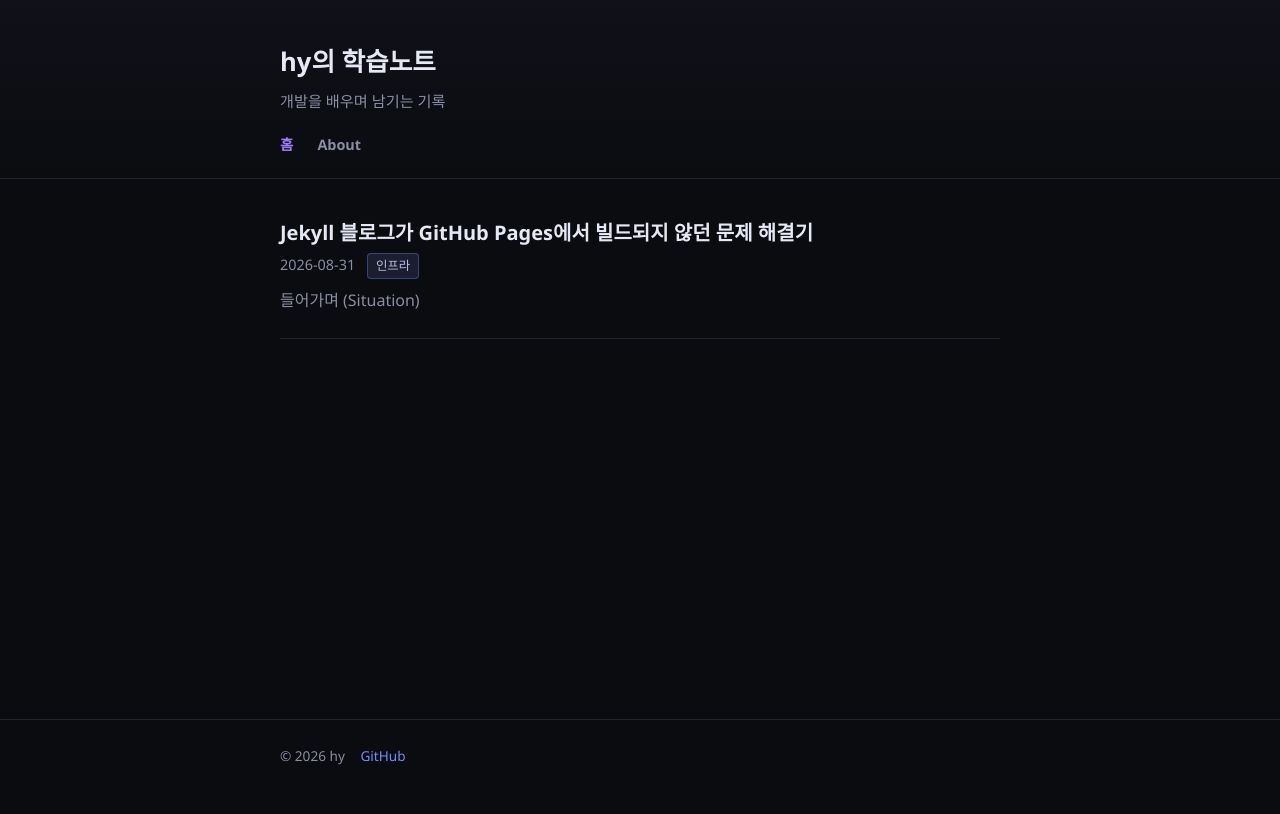
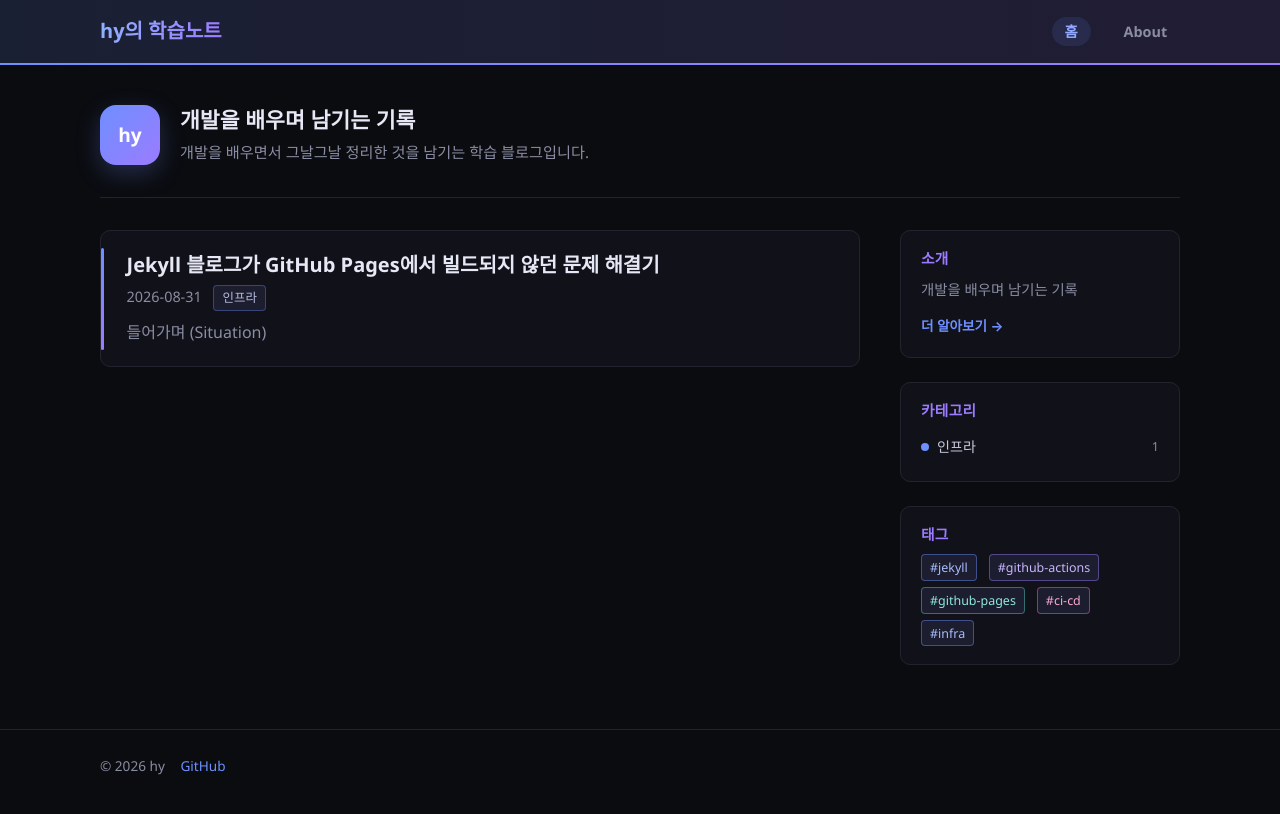
Before and after one commit to hhy0123/hyblog, a Jekyll site: the page built from index.html, in a window 1280 px wide. Shown: the top 814 px of the page. Built offline with Jekyll 4.4.1, drawn with Linux system fonts in a browser that asks for light colours.

Commit message:
디자인 보강: 사이드바, 히어로 섹션, 그라데이션 포인트 추가
빈 여백을 채우는 카테고리/태그/소개 사이드바, 홈 히어로,
글 목차 사이드바, 카드형 목록, 헤딩 앵커 링크 추가.

```diff
--- a/_includes/header.html
+++ b/_includes/header.html
@@ -1,7 +1,6 @@
 <header class="site-header">
-  <div class="wrap">
+  <div class="wrap site-header-inner">
     <a class="site-title" href="{{ '/' | relative_url }}">{{ site.title }}</a>
-    <p class="site-tagline">{{ site.tagline }}</p>
     <nav class="site-nav">
       {% for link in site.nav_links %}
         <a href="{{ link.url | relative_url }}"{% if page.url == link.url %} class="active"{% endif %}>{{ link.title }}</a>
--- /dev/null
+++ b/_includes/sidebar.html
@@ -0,0 +1,33 @@
+<aside class="sidebar">
+  <div class="widget widget-about">
+    <h3>소개</h3>
+    <p>{{ site.tagline }}</p>
+    <a class="widget-link" href="{{ '/about/' | relative_url }}">더 알아보기 →</a>
+  </div>
+
+  {% if site.categories.size > 0 %}
+  <div class="widget widget-categories">
+    <h3>카테고리</h3>
+    <ul>
+      {% for cat in site.categories %}
+        <li>
+          <span class="dot dot-{{ forloop.index0 | modulo: 4 }}"></span>
+          {{ cat[0] }}
+          <span class="count">{{ cat[1].size }}</span>
+        </li>
+      {% endfor %}
+    </ul>
+  </div>
+  {% endif %}
+
+  {% if site.tags.size > 0 %}
+  <div class="widget widget-tags">
+    <h3>태그</h3>
+    <div class="tag-cloud">
+      {% for tag in site.tags %}
+        <span class="badge badge-tag cat-{{ forloop.index0 | modulo: 4 }}">#{{ tag[0] }}</span>
+      {% endfor %}
+    </div>
+  </div>
+  {% endif %}
+</aside>
--- a/_layouts/home.html
+++ b/_layouts/home.html
@@ -1,6 +1,16 @@
 ---
 layout: default
 ---
+<div class="hero">
+  <div class="hero-avatar">hy</div>
+  <div>
+    <h1 class="hero-title">{{ site.tagline }}</h1>
+    <p class="hero-desc">{{ site.description }}</p>
+  </div>
+</div>
+
+<div class="home-grid">
+  <div class="home-main">
     <div class="post-list">
       {% for post in site.posts %}
         <article class="post-preview">
@@ -17,3 +27,6 @@ layout: default
         <p class="empty">아직 작성된 글이 없습니다.</p>
       {% endfor %}
     </div>
+  </div>
+  {% include sidebar.html %}
+</div>
--- a/assets/css/style.css
+++ b/assets/css/style.css
@@ -16,7 +16,7 @@
   --accent-purple: #9b7bff;
   --badge-bg: #1c1d2e;
   --badge-text: #b7bce0;
-  --max-width: 760px;
+  --max-width: 1120px;
 }
 
 * {
@@ -28,12 +28,25 @@ html {
 }
 
 body {
+  position: relative;
   margin: 0;
+  overflow-x: hidden;
   background: var(--bg);
   color: var(--text);
   font-family: "Pretendard", "Apple SD Gothic Neo", "Segoe UI", -apple-system, sans-serif;
   line-height: 1.7;
   -webkit-font-smoothing: antialiased;
+}
+
+body::before {
+  content: "";
+  position: fixed;
+  inset: 0;
+  z-index: -1;
+  background:
+    radial-gradient(600px circle at 12% -10%, rgb(110 143 255 / 20%), transparent 60%),
+    radial-gradient(700px circle at 92% 8%, rgb(155 123 255 / 16%), transparent 55%),
+    var(--bg);
 }
 
 .wrap {
@@ -60,27 +73,40 @@ h1, h2, h3, h4, h5, h6 {
 /* ---------- Header ---------- */
 
 .site-header {
-  border-bottom: 1px solid var(--border);
-  background: linear-gradient(180deg, #101119 0%, var(--bg) 100%);
-  padding: 2.5rem 0 1.25rem;
+  position: sticky;
+  top: 0;
+  z-index: 10;
+  border-bottom: 2px solid transparent;
+  background-image:
+    linear-gradient(rgb(11 12 16 / 85%), rgb(11 12 16 / 85%)),
+    linear-gradient(90deg, var(--link), var(--accent-purple));
+  background-origin: border-box;
+  background-clip: padding-box, border-box;
+  backdrop-filter: blur(10px);
+}
+
+.site-header-inner {
+  display: flex;
+  align-items: center;
+  justify-content: space-between;
+  flex-wrap: wrap;
+  gap: 0.5rem 1rem;
+  padding: 0.9rem 1.25rem;
 }
 
 .site-title {
-  display: inline-block;
-  font-size: 1.6rem;
-  font-weight: 700;
-  color: var(--heading) !important;
-  text-decoration: none !important;
-}
-
-.site-tagline {
-  margin: 0.35rem 0 1rem;
-  color: var(--text-muted);
-  font-size: 0.95rem;
+  font-size: 1.25rem;
+  font-weight: 800;
+  background: linear-gradient(90deg, #8fb0ff, var(--accent-purple));
+  -webkit-background-clip: text;
+  background-clip: text;
+  color: transparent;
 }
 
 .site-nav a {
-  margin-right: 1.25rem;
+  margin-left: 1rem;
+  padding: 0.3rem 0.8rem;
+  border-radius: 999px;
   color: var(--text-muted);
   font-weight: 600;
   font-size: 0.9rem;
@@ -88,7 +114,8 @@ h1, h2, h3, h4, h5, h6 {
 
 .site-nav a:hover,
 .site-nav a.active {
-  color: var(--accent-purple);
+  color: var(--link-hover);
+  background: rgb(110 143 255 / 12%);
   text-decoration: none;
 }
 
@@ -99,15 +126,166 @@ h1, h2, h3, h4, h5, h6 {
   min-height: 60vh;
 }
 
+/* ---------- Hero (home) ---------- */
+
+.hero {
+  display: flex;
+  align-items: center;
+  gap: 1.25rem;
+  padding-bottom: 2rem;
+  margin-bottom: 2rem;
+  border-bottom: 1px solid var(--border);
+}
+
+.hero-avatar {
+  flex-shrink: 0;
+  width: 60px;
+  height: 60px;
+  border-radius: 16px;
+  display: flex;
+  align-items: center;
+  justify-content: center;
+  font-weight: 800;
+  font-size: 1.2rem;
+  color: #fff;
+  background: linear-gradient(135deg, var(--link), var(--accent-purple));
+  box-shadow: 0 8px 24px rgb(110 143 255 / 25%);
+}
+
+.hero-title {
+  margin: 0 0 0.35rem;
+  font-size: 1.35rem;
+}
+
+.hero-desc {
+  margin: 0;
+  color: var(--text-muted);
+  font-size: 0.95rem;
+}
+
+/* ---------- Home grid / sidebar ---------- */
+
+.home-grid,
+.post-grid {
+  display: grid;
+  grid-template-columns: 1fr 280px;
+  gap: 2.5rem;
+  align-items: start;
+}
+
+.post-grid {
+  grid-template-columns: 1fr 240px;
+}
+
+.post-grid.no-sidebar {
+  grid-template-columns: 1fr;
+}
+
+.sidebar,
+.post-sidebar {
+  position: sticky;
+  top: 5.5rem;
+  display: flex;
+  flex-direction: column;
+  gap: 1.5rem;
+}
+
+.widget {
+  background: var(--bg-elevated);
+  border: 1px solid var(--border);
+  border-radius: 10px;
+  padding: 1.1rem 1.25rem;
+}
+
+.widget h3 {
+  margin: 0 0 0.6rem;
+  font-size: 0.92rem;
+  letter-spacing: 0.02em;
+  text-transform: uppercase;
+  color: var(--accent-purple);
+}
+
+.widget p {
+  margin: 0 0 0.6rem;
+  color: var(--text-muted);
+  font-size: 0.9rem;
+}
+
+.widget-link {
+  font-size: 0.85rem;
+  font-weight: 700;
+}
+
+.widget-categories ul {
+  list-style: none;
+  margin: 0;
+  padding: 0;
+  font-size: 0.88rem;
+}
+
+.widget-categories li {
+  display: flex;
+  align-items: center;
+  gap: 0.5rem;
+  padding: 0.3rem 0;
+  color: var(--text);
+}
+
+.widget-categories .count {
+  margin-left: auto;
+  color: var(--text-muted);
+  font-size: 0.78rem;
+}
+
+.dot {
+  width: 8px;
+  height: 8px;
+  border-radius: 50%;
+  flex-shrink: 0;
+}
+
+.dot-0 { background: var(--link); }
+.dot-1 { background: var(--accent-purple); }
+.dot-2 { background: #4fd1c5; }
+.dot-3 { background: #f472b6; }
+
+.tag-cloud {
+  display: flex;
+  flex-wrap: wrap;
+  gap: 0.4rem;
+}
+
 /* ---------- Post list (home) ---------- */
 
 .post-preview {
-  padding: 1.5rem 0;
-  border-bottom: 1px solid var(--border);
+  position: relative;
+  padding: 1.25rem 1.25rem 1.25rem 1.6rem;
+  margin-bottom: 1.1rem;
+  background: var(--bg-elevated);
+  border: 1px solid var(--border);
+  border-radius: 10px;
+  transition: transform 0.15s ease, border-color 0.15s ease, box-shadow 0.15s ease;
+}
+
+.post-preview::before {
+  content: "";
+  position: absolute;
+  left: 0;
+  top: 12%;
+  bottom: 12%;
+  width: 3px;
+  border-radius: 3px;
+  background: linear-gradient(180deg, var(--link), var(--accent-purple));
+}
+
+.post-preview:hover {
+  transform: translateY(-2px);
+  border-color: rgb(110 143 255 / 40%);
+  box-shadow: 0 10px 30px rgb(0 0 0 / 35%);
 }
 
 .post-preview:first-child {
-  padding-top: 0;
+  margin-top: 0;
 }
 
 .post-preview h2 {
@@ -133,19 +311,29 @@ h1, h2, h3, h4, h5, h6 {
   color: var(--text-muted);
 }
 
-.pagination {
-  display: flex;
-  justify-content: space-between;
-  align-items: center;
-  margin-top: 2rem;
-  color: var(--text-muted);
+/* ---------- Post / Page ---------- */
+
+.page {
+  max-width: 720px;
 }
 
-/* ---------- Post / Page ---------- */
+.post-header {
+  padding-top: 0.25rem;
+}
+
+.post-header::before {
+  content: "";
+  display: block;
+  width: 56px;
+  height: 4px;
+  border-radius: 4px;
+  margin-bottom: 1.1rem;
+  background: linear-gradient(90deg, var(--link), var(--accent-purple));
+}
 
 .post-header h1,
 .page h1 {
-  margin-bottom: 0.5rem;
+  margin: 0 0 0.5rem;
   font-size: 1.9rem;
 }
 
@@ -163,6 +351,7 @@ h1, h2, h3, h4, h5, h6 {
   display: inline-block;
   background: var(--badge-bg);
   color: var(--badge-text);
+  border: 1px solid var(--border);
   border-radius: 4px;
   padding: 0.1rem 0.5rem;
   font-size: 0.78rem;
@@ -170,34 +359,50 @@ h1, h2, h3, h4, h5, h6 {
 }
 
 .badge-category {
-  border: 1px solid rgb(110 143 255 / 35%);
+  border-color: rgb(110 143 255 / 35%);
 }
 
 .badge-tag {
-  border: 1px solid rgb(155 123 255 / 35%);
+  border-color: rgb(155 123 255 / 35%);
 }
+
+.badge.cat-0 { border-color: rgb(110 143 255 / 45%); color: #a9bcff; }
+.badge.cat-1 { border-color: rgb(155 123 255 / 45%); color: #c9b6ff; }
+.badge.cat-2 { border-color: rgb(79 209 197 / 45%); color: #8fe9df; }
+.badge.cat-3 { border-color: rgb(244 114 182 / 45%); color: #f8a8cf; }
 
 .toc {
   background: var(--bg-elevated);
   border: 1px solid var(--border);
-  border-radius: 8px;
-  padding: 0.75rem 1.25rem;
-  margin: 1.5rem 0;
-  font-size: 0.9rem;
+  border-radius: 10px;
+  padding: 0.9rem 1.15rem;
+  font-size: 0.88rem;
 }
 
 .toc strong {
-  color: var(--heading);
+  color: var(--accent-purple);
+  font-size: 0.85rem;
+  text-transform: uppercase;
+  letter-spacing: 0.02em;
 }
 
 .toc ul {
   list-style: none;
-  margin: 0.5rem 0 0;
+  margin: 0.6rem 0 0;
   padding: 0;
 }
 
 .toc li {
-  margin: 0.3rem 0;
+  margin: 0.35rem 0;
+}
+
+.toc li a {
+  color: var(--text-muted);
+}
+
+.toc li a:hover {
+  color: var(--link-hover);
+  text-decoration: none;
 }
 
 .toc li.toc-sub {
@@ -211,7 +416,21 @@ h1, h2, h3, h4, h5, h6 {
 
 .post-content h2,
 .post-content h3 {
+  position: relative;
   margin-top: 2.2rem;
+}
+
+.heading-anchor {
+  opacity: 0;
+  margin-left: 0.5rem;
+  font-size: 0.75em;
+  color: var(--text-muted);
+  transition: opacity 0.15s ease;
+}
+
+.post-content h2:hover .heading-anchor,
+.post-content h3:hover .heading-anchor {
+  opacity: 1;
 }
 
 .post-content p,
@@ -325,12 +544,26 @@ table.rouge-table pre {
 
 /* ---------- Responsive ---------- */
 
-@media (max-width: 600px) {
-  .site-header {
-    padding: 2rem 0 1rem;
+@media (max-width: 900px) {
+  .home-grid,
+  .post-grid {
+    grid-template-columns: 1fr;
   }
 
+  .sidebar,
+  .post-sidebar {
+    position: static;
+    order: 2;
+  }
+}
+
+@media (max-width: 600px) {
   .content {
     padding: 2rem 1rem 3rem;
   }
+
+  .hero {
+    flex-direction: column;
+    align-items: flex-start;
+  }
 }
--- a/assets/js/main.js
+++ b/assets/js/main.js
@@ -1,30 +1,36 @@
 document.addEventListener("DOMContentLoaded", function () {
+  var headings = document.querySelectorAll(".post-content h2, .post-content h3");
   var tocList = document.getElementById("toc-list");
-  if (!tocList) return;
 
-  var headings = document.querySelectorAll(".post-content h2, .post-content h3");
-  if (!headings.length) {
-    var toc = document.getElementById("toc");
-    if (toc) toc.style.display = "none";
-    return;
+  headings.forEach(function (heading) {
+    var text = heading.textContent.trim();
+
+    if (!heading.id) {
+      heading.id = text.toLowerCase().replace(/[^\wㄱ-힝]+/g, "-");
     }
 
-  headings.forEach(function (heading) {
-    if (!heading.id) {
-      heading.id = heading.textContent
-        .trim()
-        .toLowerCase()
-        .replace(/[^\wㄱ-힝]+/g, "-");
-    }
+    var anchor = document.createElement("a");
+    anchor.className = "heading-anchor";
+    anchor.href = "#" + heading.id;
+    anchor.textContent = "#";
+    anchor.setAttribute("aria-label", "이 섹션으로 링크");
+    heading.appendChild(anchor);
 
+    if (tocList) {
       var li = document.createElement("li");
       if (heading.tagName === "H3") li.className = "toc-sub";
 
       var a = document.createElement("a");
       a.href = "#" + heading.id;
-    a.textContent = heading.textContent;
+      a.textContent = text;
 
       li.appendChild(a);
       tocList.appendChild(li);
+    }
   });
+
+  if (tocList && !headings.length) {
+    var toc = document.getElementById("toc");
+    if (toc) toc.style.display = "none";
+  }
 });
```
Also changed, not shown: _layouts/post.html (+8 -4 lines). Lines whose indentation alone changed are shown as unchanged.
